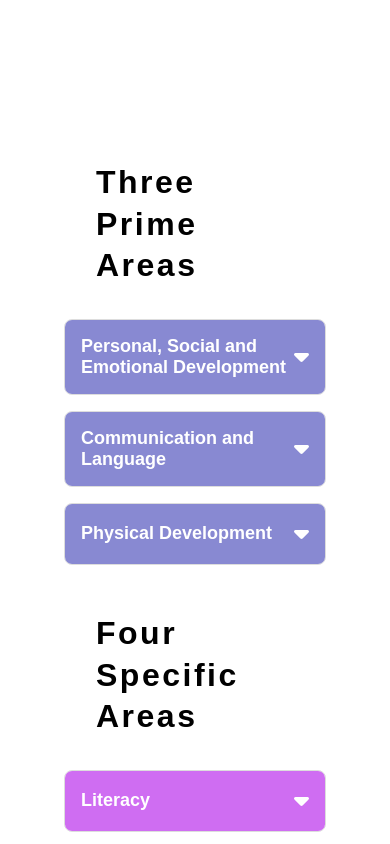
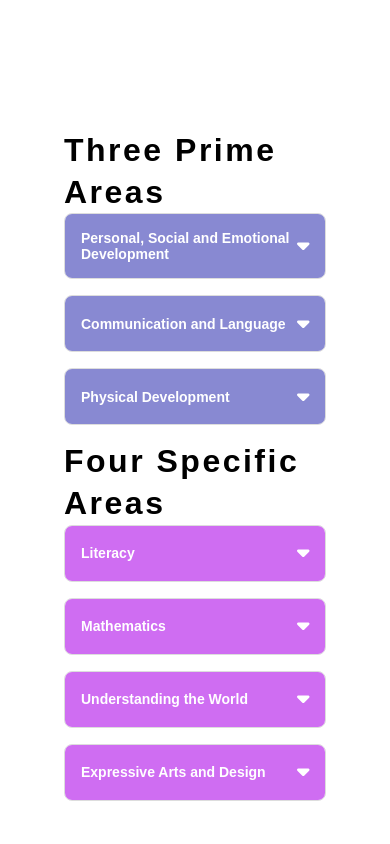
Before and after one commit to curveservices/little-learners, a React (Vite) app: page /learning-and-playing in a window 390 px wide. Shown: the part 3240-4084 px from the top of the page. Built offline with nearby package versions, Linux system fonts and the light colour scheme.

Commit message:
Refactor accordion styles: remove unnecessary margin from titles and enhance mobile layout for better readability

```diff
--- a/src/components/accordion/index.scss
+++ b/src/components/accordion/index.scss
@@ -5,9 +5,6 @@
 .accordion-right {
     width: 100%;
     padding: 0 2rem;
-    .accordion-title {
-        margin: 2rem !important;
-    }
     .accordion-header {
         background: var(--secondary);
     }
@@ -15,9 +12,6 @@
 .accordion-left {
     width: 100%;
     padding: 0 2rem;
-    .accordion-title {
-        margin: 2rem !important;
-    }
     .accordion-header {
         background: var(--primary);
     }
@@ -79,4 +73,24 @@
     .accordion-container {
         flex-direction: column;
     }
+    .accordion {
+        .accordion-header {
+            font-size: 14px;
+        }
+        .accordion-body {
+            padding: 1rem;
+
+            ul {
+                padding: 0 1rem;
+
+                li {
+                    font-size: 14px;
+                }
+            }
+        }
+
+        .icon {
+            font-size: 1.25rem;
+        }
+    }
 }
```
